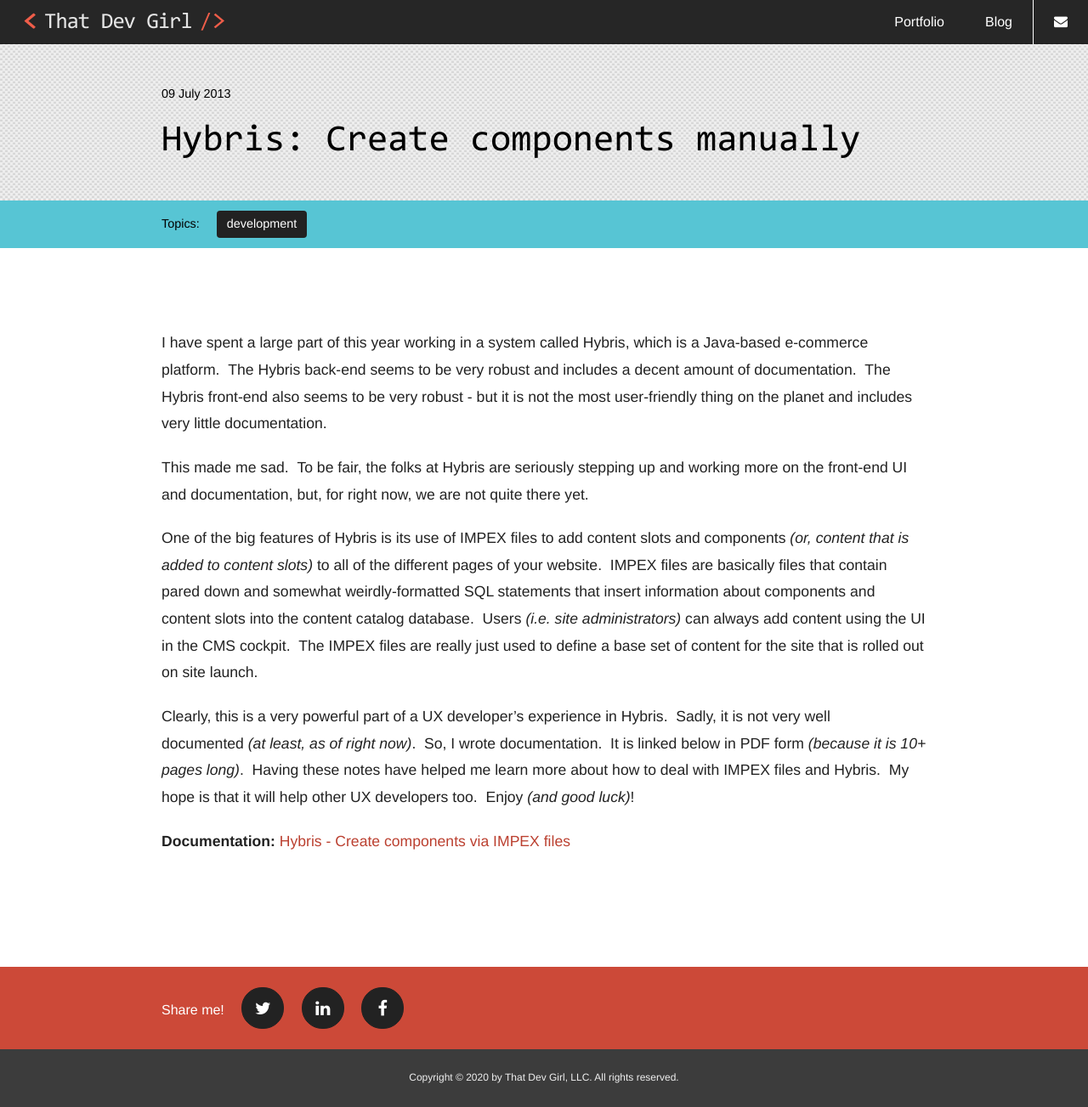
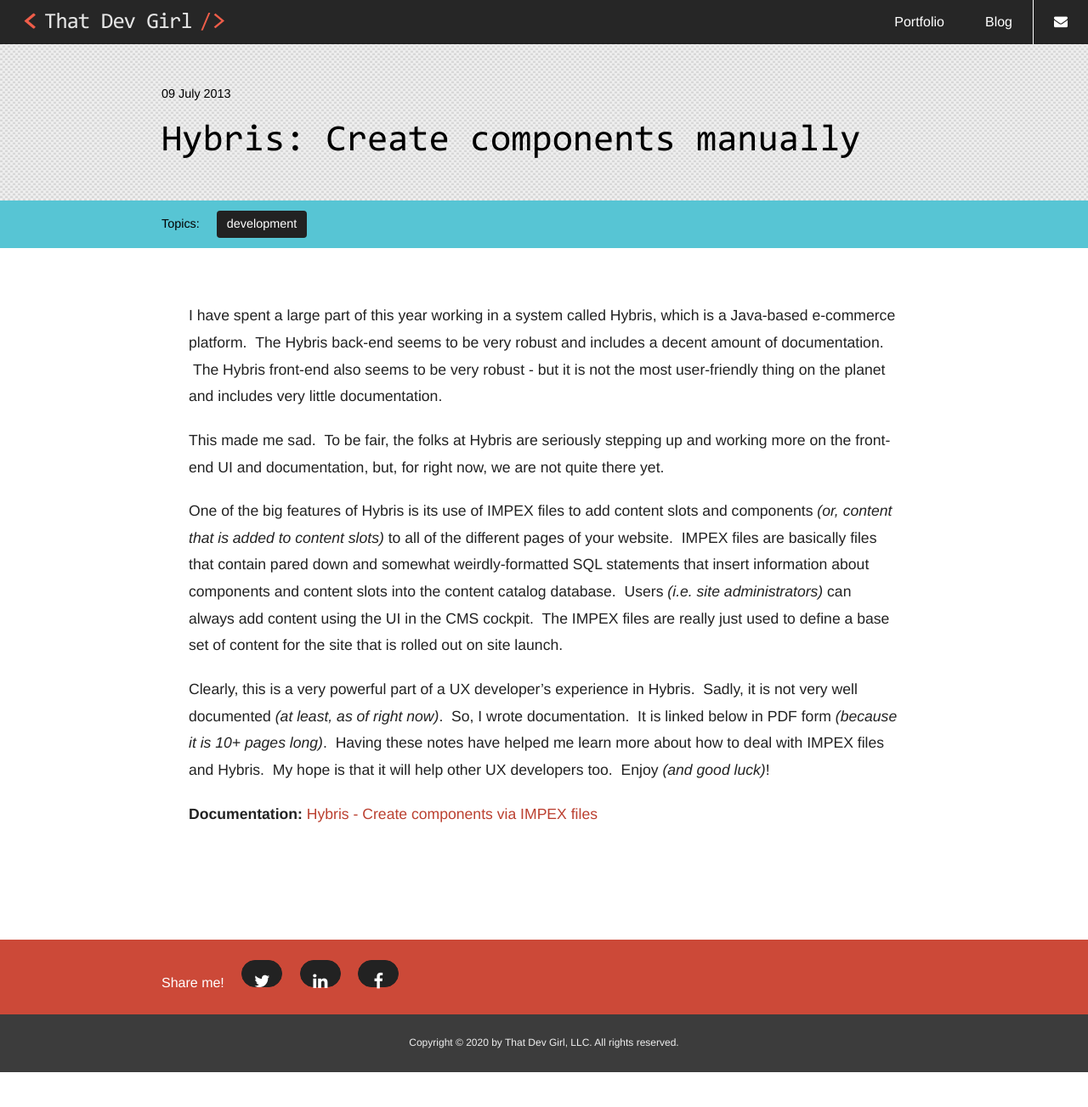
Before and after one commit to That-Dev-Girl-Archives/thatdevgirl.com, a Jekyll site: the page built from _posts/2013-07-09-hybris-create-components-manually.md, in a window 1280 px wide and 1303 px high. Shown: the whole window at 85% size. Built offline with Jekyll 4.4.1, drawn with Linux system fonts in a browser that asks for light colours.

Commit message:
Fixing small screen styles in blog posts

```diff
--- a/_sass/globals/_reset.scss
+++ b/_sass/globals/_reset.scss
@@ -21,3 +21,5 @@ table { border-collapse: collapse; border-spacing: 0; }
 article, aside, canvas, details, figcaption, figure, footer, header, hgroup, nav, menu, nav, section, summary { display: block; }
 
 br { clear: both; }
+
+* { box-sizing: border-box; }
--- a/_sass/pages/_post.scss
+++ b/_sass/pages/_post.scss
@@ -14,6 +14,7 @@
   header {
     background: url( '/assets/images/pattern-bg.svg' );
     display: inline-block;
+    padding: 0 2rem;
     width: 100%;
 
     .container {
@@ -38,7 +39,7 @@
   // Taxonomy block.
   .taxonomy {
     background: lighten( $blue, 25% );
-    padding: 0.75rem 0;
+    padding: 0.75rem 2rem 0.25rem;
 
     p {
       font-size: 0.9rem;
@@ -55,6 +56,7 @@
       border-radius: 0.25rem;
       color: $white;
       display: inline-block;
+      margin-bottom: 0.5rem;
       margin-right: 1rem;
       padding: 0.2rem 0.75rem;
       text-decoration: none;
@@ -70,7 +72,7 @@
   // Article block.
   .article {
     margin-bottom: 4rem;
-    margin-top: 4rem;
+    margin-top: 2rem;
   }
 
 
```
